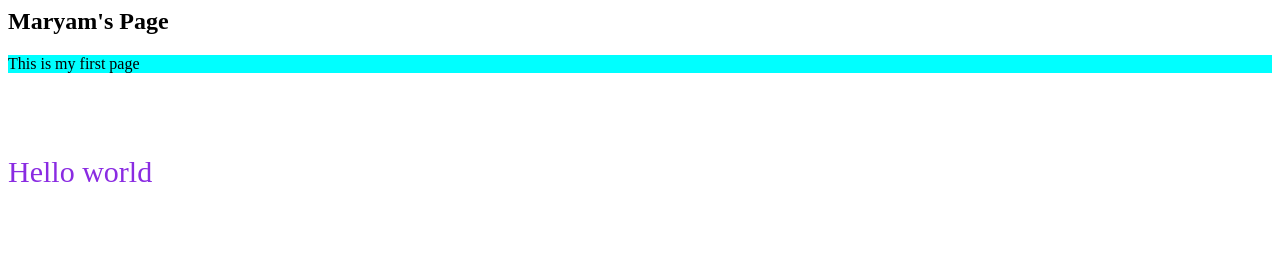
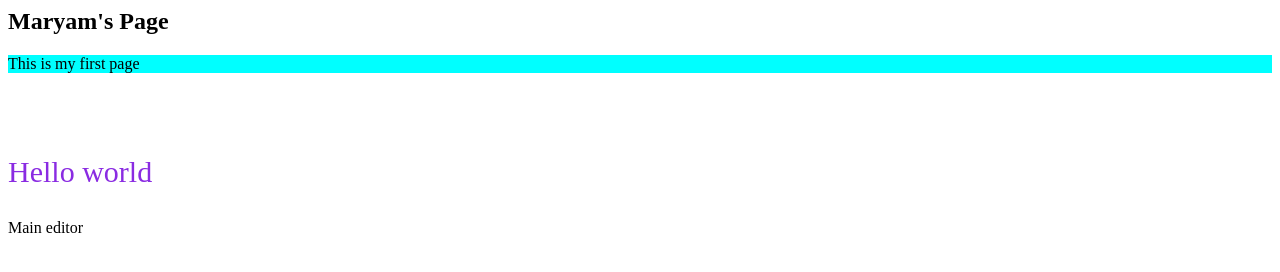
Before and after one commit to davidcharwayonline/davidcharwayonline.github.io, a plain HTML site: page index.html in a window 1280 px wide. Drawn offline with Linux system fonts and the light colour scheme.

Commit message:
switched

```diff
--- a/index.html
+++ b/index.html
@@ -10,7 +10,7 @@
 <p class="charway">This is my first page</p>
 <br><br>
 <p class="anyname">Hello world</p>
-
+<p>Main editor</p>
 
     </body>
 
```
